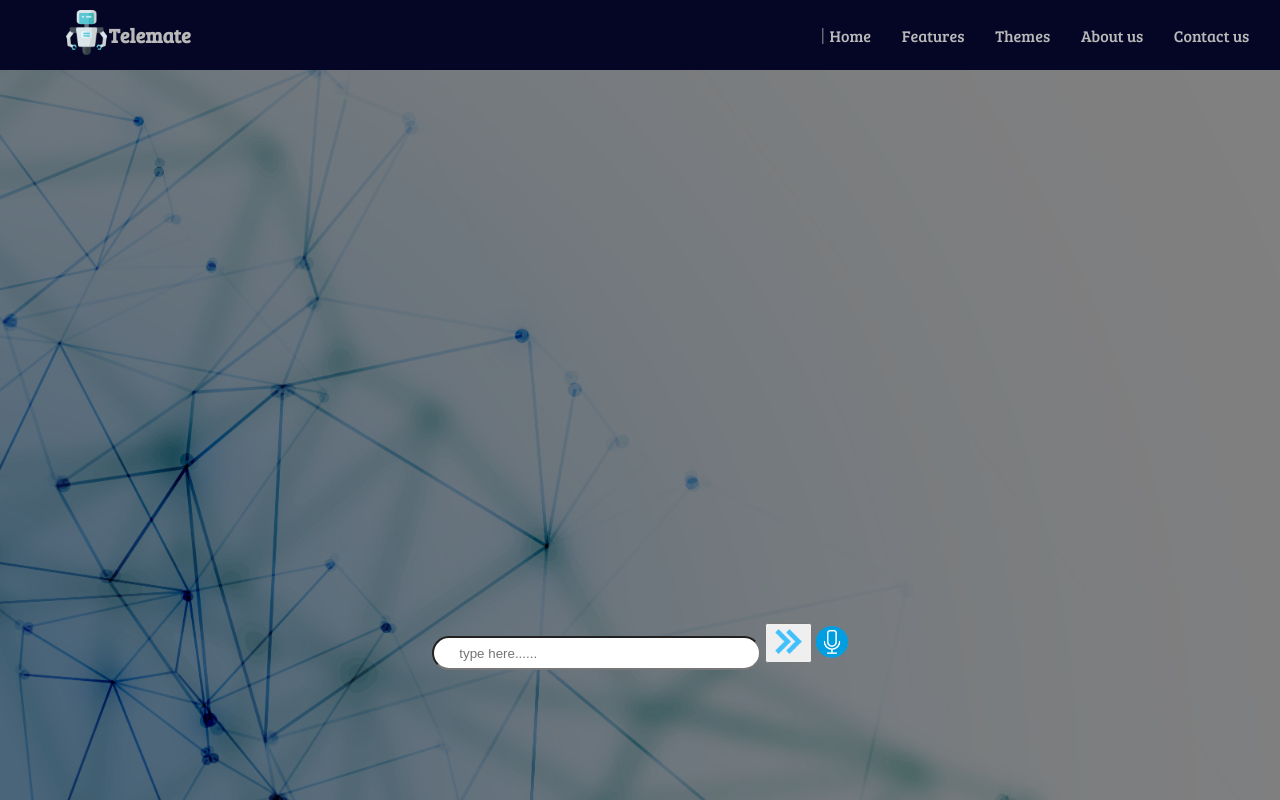
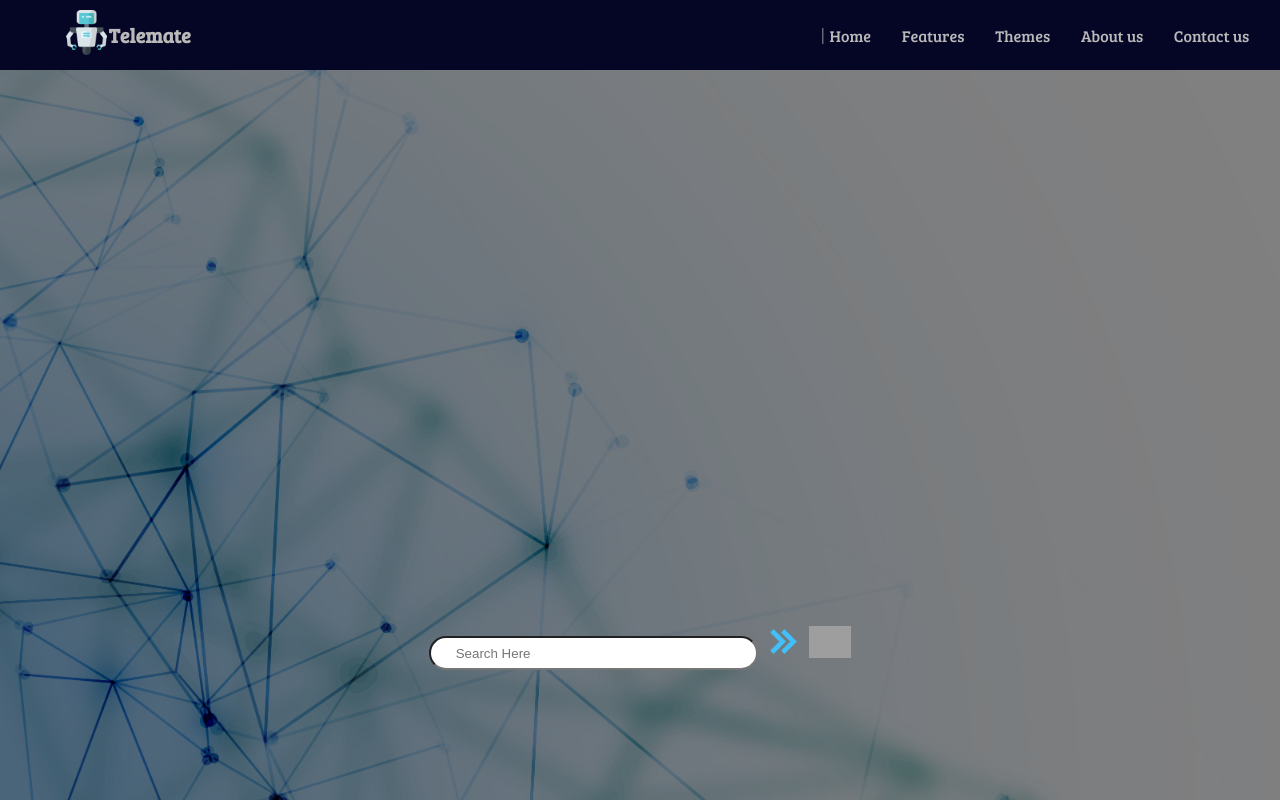
Before and after one commit to viraj-bot/Telemate, a Django app: page / in a window 1280 px wide. Run offline with Django 3.2, Linux system fonts and the light colour scheme; grey boxes are pictures that could not be loaded.

Commit message:
Fixed the related issues and server linking with new templates

```diff
--- a/TelemateServer/static/TelemateServer/script.js
+++ b/TelemateServer/static/TelemateServer/script.js
@@ -5,22 +5,21 @@ function startDictation() {
         recognition.continuous = false;
         recognition.interimResults = false;
         recognition.lang = "en-US";
-        document.getElementById('mic-image').src = "https://img.icons8.com/material/24/000000/microphone.png"
+        document.getElementById('mic').src = "https://i.ibb.co/mRwqpYw/mic.png"
         recognition.start();
 
         recognition.onresult = function (event) {
             document.getElementById('transcript').value = document.getElementById('transcript').value +
                 event.results[0][0].transcript;
-            // setTimeout(100)
             recognition.stop();
-            document.getElementById('mic-image').src = "https://img.icons8.com/material-sharp/24/000000/block-microphone.png"
+            document.getElementById('mic').src = "https://i.ibb.co/kS74wtp/mic-off.png"
             console.log(document.getElementById('labnol'))
             document.getElementById('labnol').submit();
         };
 
         recognition.onerror = function (event) {
             recognition.stop();
-            document.getElementById('mic-image').src = "https://img.icons8.com/material-sharp/24/000000/block-microphone.png"
+            document.getElementById('mic').src = "https://i.ibb.co/kS74wtp/mic-off.png"
         }
 
     }
--- a/TelemateServer/static/TelemateServer/style.css
+++ b/TelemateServer/static/TelemateServer/style.css
@@ -89,7 +89,7 @@ nav ul li a {
 
 .submenu {
     display: none;
-    border-radius: 7px;
+    border-radius: 7px 5px;
 }
 
 .themes:hover .submenu {
@@ -134,8 +134,8 @@ nav ul li a:hover {
 /* .box is for aligning search, enter button and mic button  */
 
 .box {
+    display: flex;
     height: 75vh;
-    display: flex;
     justify-content: center;
     align-items: flex-end;
 }
@@ -158,7 +158,7 @@ nav ul li a:hover {
 
 /* mic button  */
 
-.mic {
+#mic {
     height: 32px;
 }
 
@@ -173,7 +173,7 @@ nav ul li a:hover {
     height: 35px;
 }
 
-.mic:hover {
+#mic:hover {
     height: 34px;
 }
 
@@ -220,3 +220,4 @@ nav ul li a:hover {
     .themes:hover .submenu ul li {
         border-bottom: none;
     }
+}
--- a/TelemateServer/templates/index.html
+++ b/TelemateServer/templates/index.html
@@ -68,11 +68,11 @@
 
         <div class="box">
             <form method="post"> {% csrf_token %}
-                <input type="text" class="search" placeholder="type here......">
-                <button type="submit"> <input type="image" class="enter" name="search"
-                        src="{%static 'TelemateServer/enter.png' %}" alt="search"></button>
-                <input type="image" onclick="startDictation()" class="mic" name="mic"
-                    src="{%static 'TelemateServer/mic.png' %}" alt="mic">
+                <input type="text" name="q" class="search" id="transcript" placeholder="Search Here">
+                <img type="submit" class="enter" name="search" src="{%static 'TelemateServer/enter.png' %}"
+                    alt="search">
+                <img onclick="startDictation()" id="mic" src="https://i.ibb.co/kS74wtp/mic-off.png"
+                    alt="mic">
             </form>
         </div>
     </main>
```
Also changed, not shown: TelemateServer/static/TelemateServer/mic-off.png (renamed from TelemateServer/static/TelemateServer/mic off.png).
